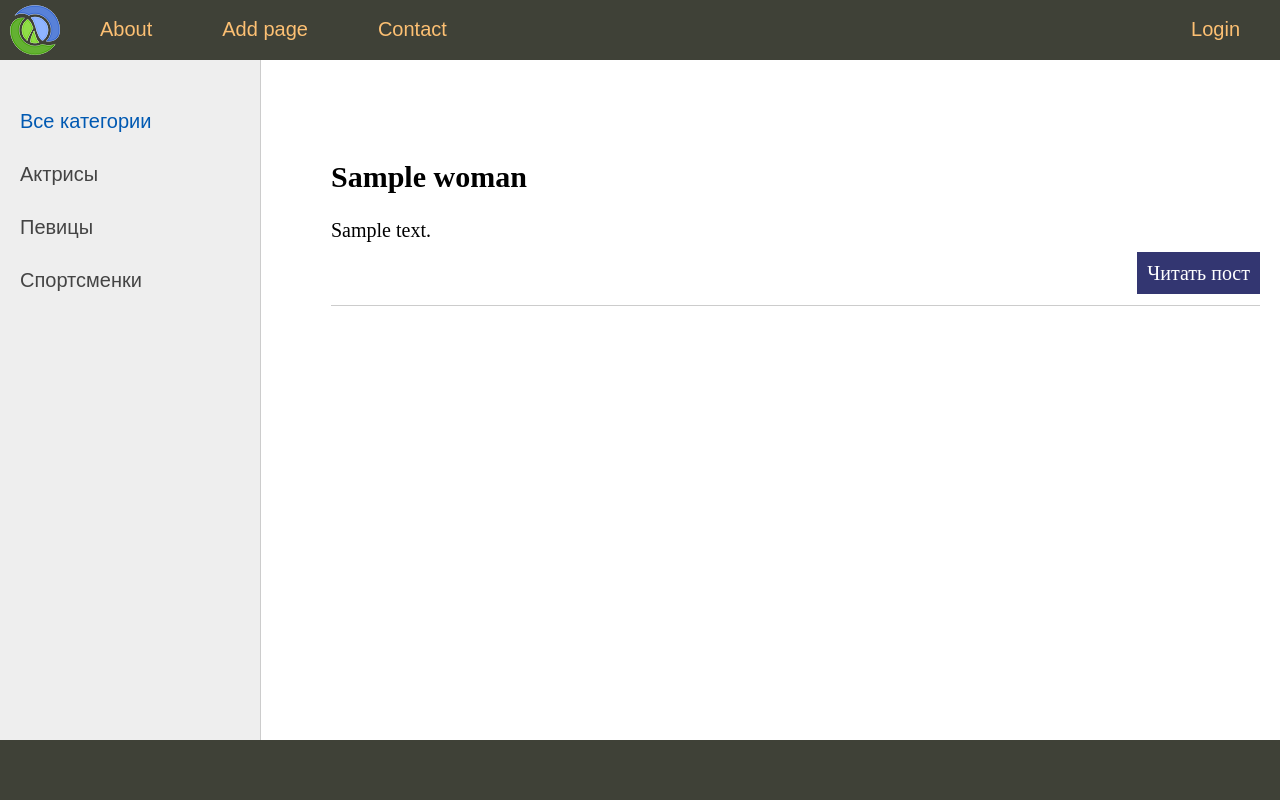
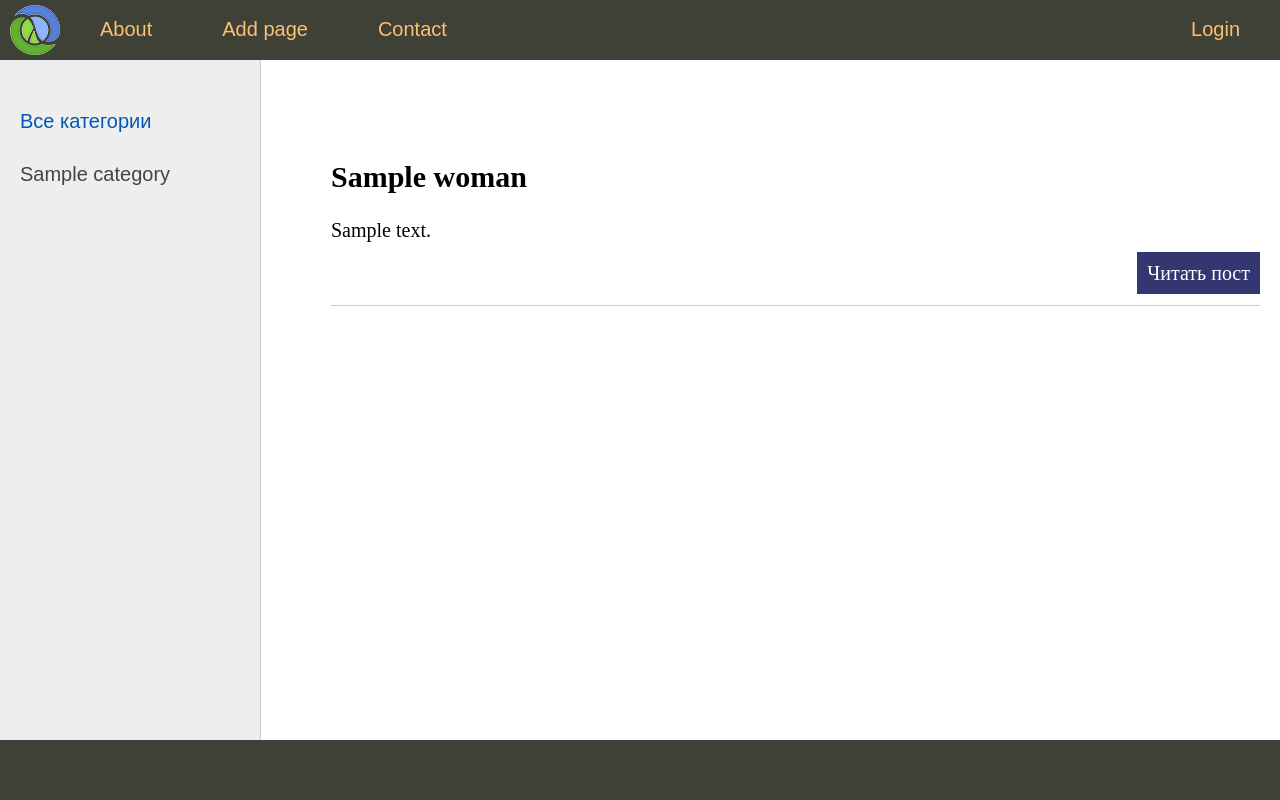
Before and after one commit to MaksFray/sitewoman, a Django app: page / in a window 1280 px wide. Run offline with Django 5.2, Linux system fonts and the light colour scheme; tables that the repository leaves empty hold one stand-in row (values such as "Sample post").

Commit message:
Add inclusion tag for showing categories to woman app

```diff
--- a/sitewoman/templates/base.html
+++ b/sitewoman/templates/base.html
@@ -1,4 +1,6 @@
 {% load static %}
+{% load woman_tags %}
+
 <!DOCTYPE html>
 <html>
 <head>
@@ -30,11 +32,12 @@
 <!-- Sidebar слева -->
 	<td valign="top" class="left-chapters">
 	<ul id="leftchapters">
-		<li class="selected">Все категории</li>
-		<li><a href="#">Актрисы</a></li>
-		<li><a href="#">Певицы</a></li>
-		<li><a href="#">Спортсменки</a></li>
-		</li>
+		{% if category_selected == 0 or category_selected is None %}
+			<li class="selected">Все категории</li>
+		{% else %}
+			<li><a href="{% url 'home' %}">Все категории</a></li>
+		{% endif %}
+		{% show_categories category_selected %}
 	</ul>
 </td>
 <!-- Конец Sidebar'а -->
--- /dev/null
+++ b/sitewoman/woman/templates/woman/list_categories.html
@@ -0,0 +1,7 @@
+{% for category in categories %}
+  {% if category.pk == category_selected %}
+    <li class="selected">{{ category.name }}</li>
+  {% else %}
+    <li><a href="{{ category.get_absolute_url }}">{{ category.name }}</a></li>
+  {% endif %}
+{% endfor %}
--- /dev/null
+++ b/sitewoman/woman/templatetags/woman_tags.py
@@ -0,0 +1,9 @@
+from django import template
+import woman.views as views
+from woman.models import Category
+
+register = template.Library()
+@register.inclusion_tag('woman/list_categories.html')
+def show_categories(category_selected=0):
+    categories = Category.objects.all()
+    return {'categories': categories, 'category_selected':category_selected}
--- a/sitewoman/woman/views.py
+++ b/sitewoman/woman/views.py
@@ -18,6 +18,7 @@ def index(request):
         'title': 'Home',
         'menu': MENU,
         'posts': posts,
+        'category_selected': 0,
     }
     return render(request, 'woman/index.html', context=data)
 
@@ -44,7 +45,7 @@ def show_post(request, post_slug):
         'title': post.title,
         'menu': MENU,
         'post': post,
-        'cat_selected': 1,
+        'category_selected': 1,
     }
     return render(request, 'woman/post.html', data)
 
```
Also changed, not shown: sitewoman/woman/templatetags/__init__.py (added).
